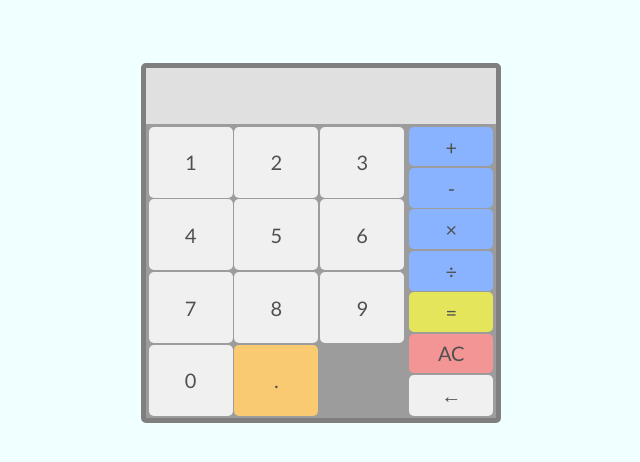
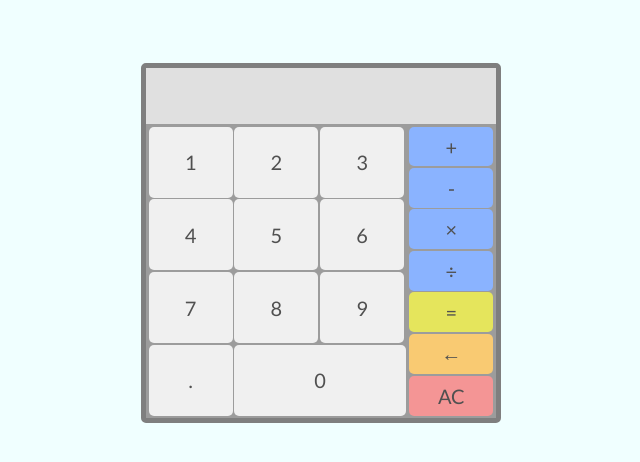
Before and after one commit to meghangantt/odin-calculator, a plain HTML site: page index.html in a window 1280 px wide. Shown: the whole page, without its empty margins (319-959 px from the left). Drawn offline with Linux system fonts and the light colour scheme.

Commit message:
Adjust button positions and styling

```diff
--- a/index.html
+++ b/index.html
@@ -24,8 +24,8 @@
                 <button class="number seven">7</button>
                 <button class="number eight">8</button>
                 <button class="number nine">9</button>
+                <button class="number decimal">.</button>
                 <button class="number zero">0</button>
-                <button class="number decimal">.</button>
             </div>
             <div class="operators">
                 <button class="operator add">+</button>
@@ -33,8 +33,8 @@
                 <button class="operator multiply">×</button>
                 <button class="operator divide">÷</button>
                 <button class="equals">=</button>
+                <button class="backspace">←</button>
                 <button class="clear">AC</button>
-                <button class="backspace">←</button>
             </div>
         </div>
         </div>
--- a/style.css
+++ b/style.css
@@ -53,7 +53,11 @@ button {
     margin-right: 1%;
 }
 
-.decimal {
+.zero {
+    width: 200%;
+}
+
+.backspace {
     background-color: rgb(249, 202, 114);
 }
 
```
